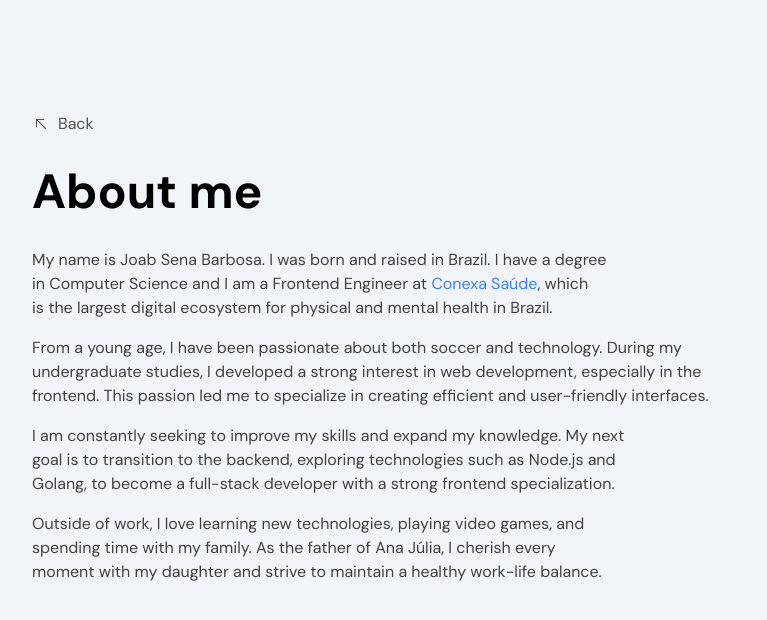
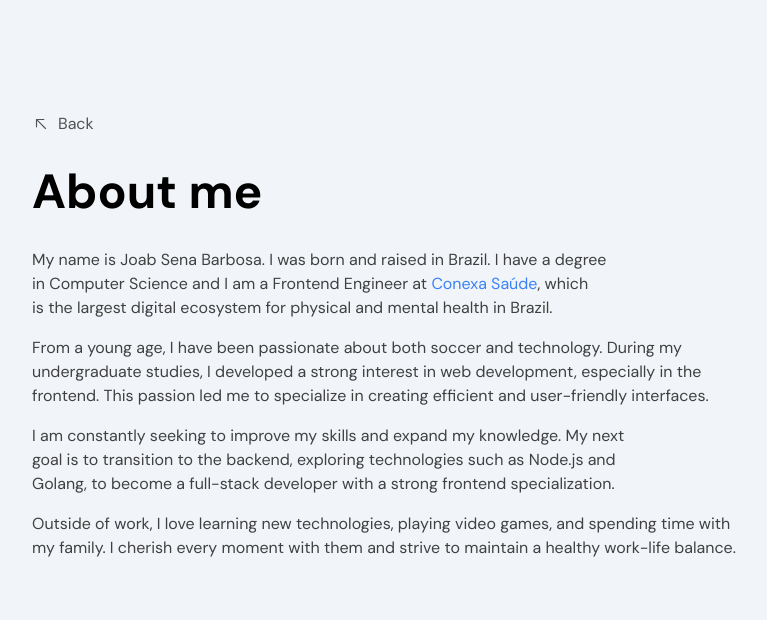
Before and after one commit to joabsena/joabsena.com.br, a Next.js app: page /about in a window 1280 px wide. Shown: the top 620 px of the page, without its empty margins (256-1023 px from the left). Built offline with nearby package versions, Linux system fonts and the light colour scheme.

Commit message:
changed last paragraph about me

```diff
--- a/src/app/about/page.tsx
+++ b/src/app/about/page.tsx
@@ -47,8 +47,8 @@ export default function About() {
         <AnimateEnter delay={1}>
           <p className="mt-4 mb-4 text-neutral-700 text-balance">
             Outside of work, I love learning new technologies, playing video games, and spending
-            time with my family. As the father of Ana Júlia, I cherish every moment with my daughter
-            and strive to maintain a healthy work-life balance.
+            time with my family. I cherish every moment with them and strive to maintain a healthy
+            work-life balance.
           </p>
         </AnimateEnter>
       </div>
```
